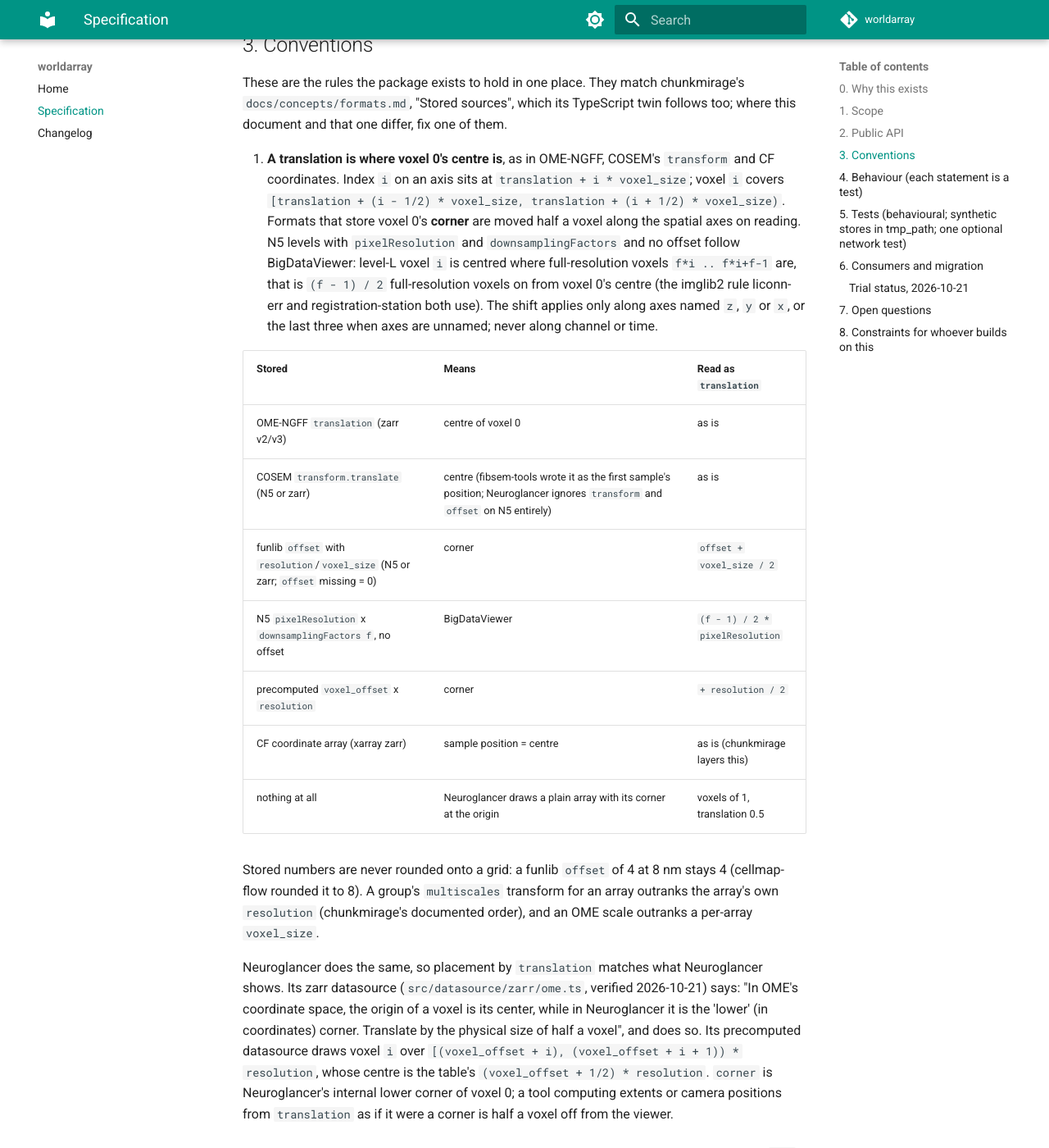
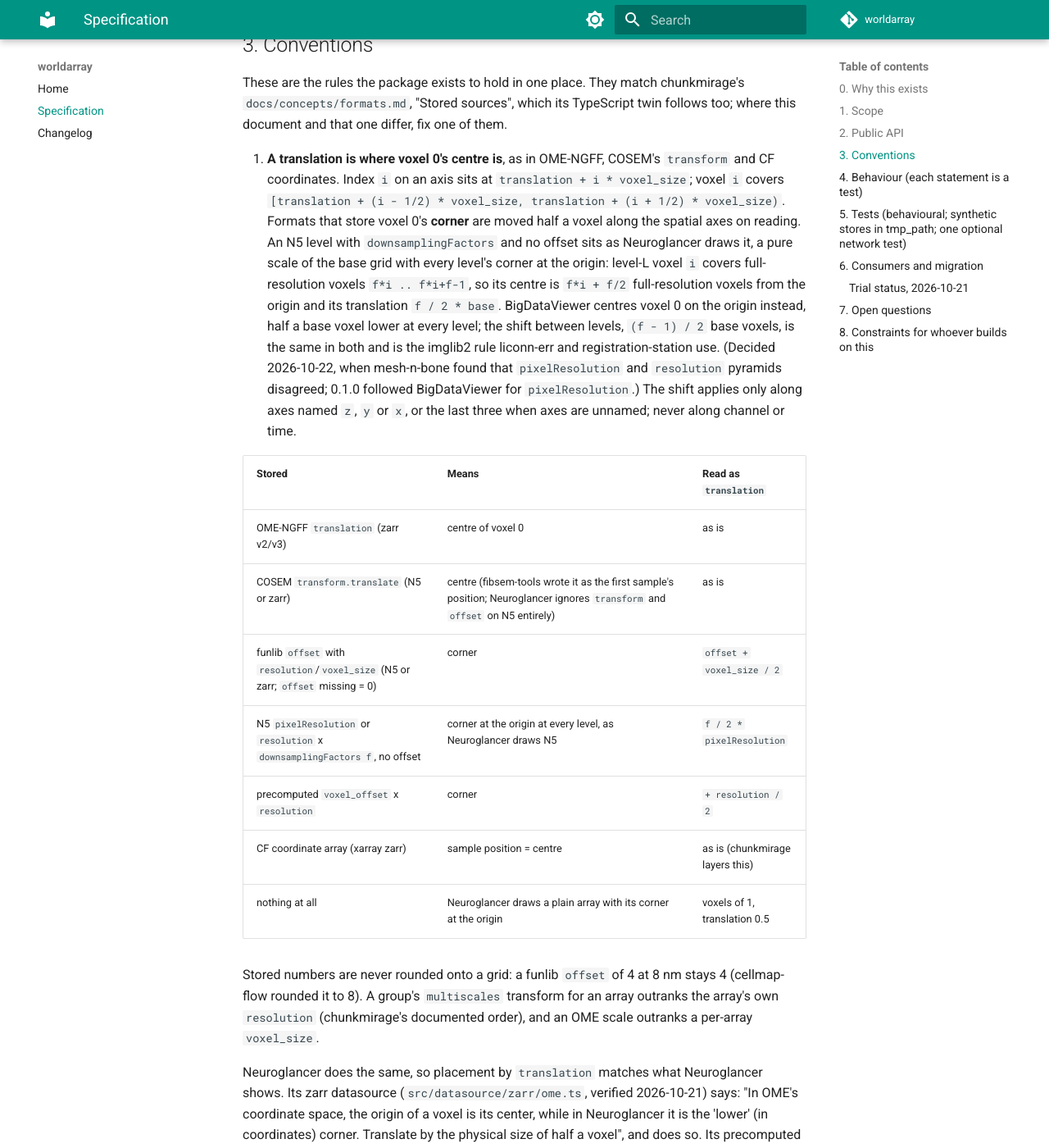
Before and after one commit to JaneliaSciComp/worldarray, an MkDocs documentation site: the page built from docs/spec.md, in a window 1280 px wide and 1400 px high, scrolled down 5082 px. Shown: the whole window at 82% size. Built offline with MkDocs 1.6.1 and Material for MkDocs 9.7.7, drawn with Linux system fonts in a browser that asks for light colours; comment, search, counter and statistics services are not loaded; some of the changed text lies outside the part shown.

Commit message:
N5 levels without an offset keep their corner at the origin at every level
Neuroglancer's N5 source (src/datasource/n5/frontend.ts) places a level with a
pure scale matrix of downsamplingFactors over a base box at 0, so every
level's voxel-0 corner sits on the origin: translation f / 2 * base. 0.1.0
followed BigDataViewer for pixelResolution pyramids, centring the base's voxel
0 on the origin ((f - 1) / 2 * base, half a base voxel lower), while placing
resolution pyramids with the corner at the origin, so the two disagreed
(mesh-n-bone's review of its PR #48). One rule now: no stored origin means the
corner at the origin, at every level, in every format. Conventions 1 and 4
restated; two shared fixture cases move and are renamed; the OME-equivalence
test now checks s0 and s1 exactly.

Claude-Session: https://claude.ai/code/session_0141wgF8mkGbjGfBFKfKhp64

```diff
--- a/docs/spec.md
+++ b/docs/spec.md
@@ -216,10 +216,15 @@ this document and that one differ, fix one of them.
    CF coordinates. Index `i` on an axis sits at `translation + i * voxel_size`; voxel `i`
    covers `[translation + (i - 1/2) * voxel_size, translation + (i + 1/2) * voxel_size)`.
    Formats that store voxel 0's **corner** are moved half a voxel along the spatial axes
-   on reading. N5 levels with `pixelResolution` and `downsamplingFactors` and no offset
-   follow BigDataViewer: level-L voxel `i` is centred where full-resolution voxels
-   `f*i .. f*i+f-1` are, that is `(f - 1) / 2` full-resolution voxels on from voxel 0's
-   centre (the imglib2 rule liconn-err and registration-station both use). The shift
+   on reading. An N5 level with `downsamplingFactors` and no offset sits as Neuroglancer
+   draws it, a pure scale of the base grid with every level's corner at the origin: level-L
+   voxel `i` covers full-resolution voxels `f*i .. f*i+f-1`, so its centre is `f*i + f/2`
+   full-resolution voxels from the origin and its translation `f / 2 * base`. BigDataViewer
+   centres voxel 0 on the origin instead, half a base voxel lower at every level; the shift
+   between levels, `(f - 1) / 2` base voxels, is the same in both and is the imglib2 rule
+   liconn-err and registration-station use. (Decided 2026-10-22, when mesh-n-bone found
+   that `pixelResolution` and `resolution` pyramids disagreed; 0.1.0 followed BigDataViewer
+   for `pixelResolution`.) The shift
    applies only along axes named `z`, `y` or `x`, or the last three when axes are unnamed;
    never along channel or time.
 
@@ -228,7 +233,7 @@ this document and that one differ, fix one of them.
    | OME-NGFF `translation` (zarr v2/v3) | centre of voxel 0 | as is |
    | COSEM `transform.translate` (N5 or zarr) | centre (fibsem-tools wrote it as the first sample's position; Neuroglancer ignores `transform` and `offset` on N5 entirely) | as is |
    | funlib `offset` with `resolution`/`voxel_size` (N5 or zarr; `offset` missing = 0) | corner | `offset + voxel_size / 2` |
-   | N5 `pixelResolution` x `downsamplingFactors f`, no offset | BigDataViewer | `(f - 1) / 2 * pixelResolution` |
+   | N5 `pixelResolution` or `resolution` x `downsamplingFactors f`, no offset | corner at the origin at every level, as Neuroglancer draws N5 | `f / 2 * pixelResolution` |
    | precomputed `voxel_offset` x `resolution` | corner | `+ resolution / 2` |
    | CF coordinate array (xarray zarr) | sample position = centre | as is (chunkmirage layers this) |
    | nothing at all | Neuroglancer draws a plain array with its corner at the origin | voxels of 1, translation 0.5 |
@@ -294,10 +299,10 @@ this document and that one differ, fix one of them.
      order, read by the zarr funlib rule above; else `pixelResolution` (both the
      `{dimensions, unit}` form and a bare list) or `resolution`, from the array else the
      group, times the level's `downsamplingFactors`; plus `offset`; axes from the `axes`
-     attribute. These lists are x-first. Without an `offset`, a level with `downsamplingFactors` follows
-     BigDataViewer whichever key gave the base (BigStitcher writes `resolution` and
-     `downsamplingFactors`), and a funlib `resolution` with no `downsamplingFactors` means a
-     corner at 0 (translation half a voxel); funlib never writes `downsamplingFactors`.
+     attribute. These lists are x-first. Without an `offset` the corner is at the origin at
+     every level whichever key gave the base (BigStitcher writes `resolution` and
+     `downsamplingFactors`; funlib writes `resolution` alone): translation `f / 2 * base`,
+     half a voxel of the level (Convention 1).
    - **Short lists.** A funlib, COSEM or N5 per-axis list shorter than the array (a 3-entry
      `voxel_size` on a `(c, z, y, x)` prediction, which funlib's `prepare_ds(num_channels=)`
      writes) covers the trailing axes; the leading axes get voxel size 1, translation 0,
@@ -495,7 +500,7 @@ chunkmirage derives from raw attributes carries a `layered` note beside the pack
 
 - chunkmirage's cases: N5 transposed to C order with `resolution` and `offset`; N5 COSEM
   `transform` C order; N5 group `pixelResolution` and `downsamplingFactors`
-  (BigDataViewer); N5 group `multiscales` transform matched by path; OME levels matched by
+  (the corner at the origin at every level, as Neuroglancer); N5 group `multiscales` transform matched by path; OME levels matched by
   path; OME top-level transforms applied after each dataset; an OME-unlisted array borrows
   no other level's scale; zarr legacy array attrs as a corner; a zarr3 OME 0.5 group with a
   channel axis; precomputed `voxel_offset` as a centre translation; xarray dimensions and
@@ -543,8 +548,8 @@ the data; a resample target set at open reports the target voxel size with the s
 Placement: the same cube stored four ways, as OME-NGFF with a `translation`, as N5 with
 funlib `resolution`/`offset`, as N5 with a COSEM `transform`, and as precomputed with a
 `voxel_offset`, reads back with the same `translation` and the same bytes for the same
-world box, within `0.1 * voxel_size`; and an N5 BigDataViewer level 1 sits where the
-equivalent OME level 1 does.
+world box, within `0.1 * voxel_size`; and an N5 level 1 with `downsamplingFactors` sits where the
+equivalent OME level 1 does, both pyramids' s0 corner at the origin.
 
 Network (skipped without it; not yet written): one public OpenOrganelle volume with a
 non-integer z spacing (4.56 or 5.24 nm), read anonymously from s3: the package reports the
```
Also changed, not shown: CHANGELOG.md (+8 -0 lines), 3 other files.
